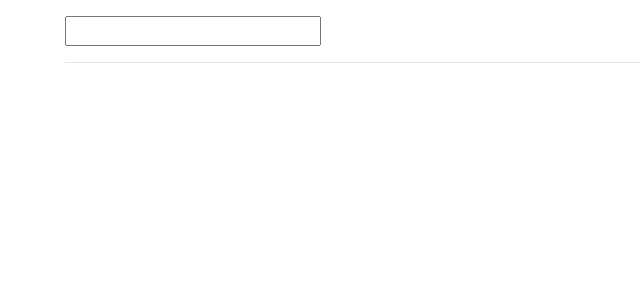
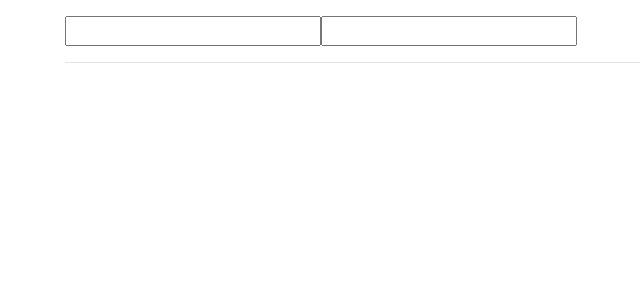
Before and after one commit to smaffy/react-hooks, a React (Create React App) app: page / in a window 1280 px wide. Shown: the top 300 px of the page, without its empty margins (20-660 px from the left). Built offline with nearby package versions, Linux system fonts and the light colour scheme.

Commit message:
8.2 Custom Hooks

```diff
--- a/src/App.js
+++ b/src/App.js
@@ -7,22 +7,33 @@ function useLogger(value) {
     }, [value])
 }
 
+function useInput(initValue) {
+    const [value, setValue] = useState(initValue)
+
+    const onChange = event => {
+        setValue(event.target.value)
+    }
+
+    return{
+        value, onChange
+    }
+
+}
+
 
 function App() {
-    const [name, setName] = useState('')
+    const input = useInput('')
+    const lastName = useInput('')
 
-    const changeHandler = event => {
-        setName(event.target.value)
-    }
-
-    useLogger(name)
+    useLogger(input.value)
 
     return (
         <div className={'container pt-3'}>
-            <input type="text" value={name} onChange={changeHandler} />
+            <input type="text" {...input} />
+            <input type="text" {...lastName} />
 
             <hr />
-            <h1> {name} </h1>
+            <h1> {input.value} {lastName.value} </h1>
         </div>
     )
 }
```
Also changed, not shown: 1 other file (tests, documents, lock files or other folders).
